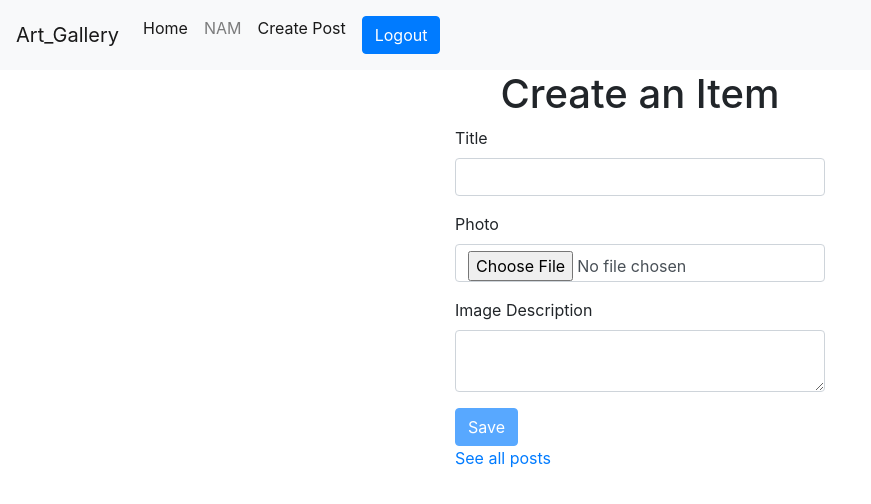
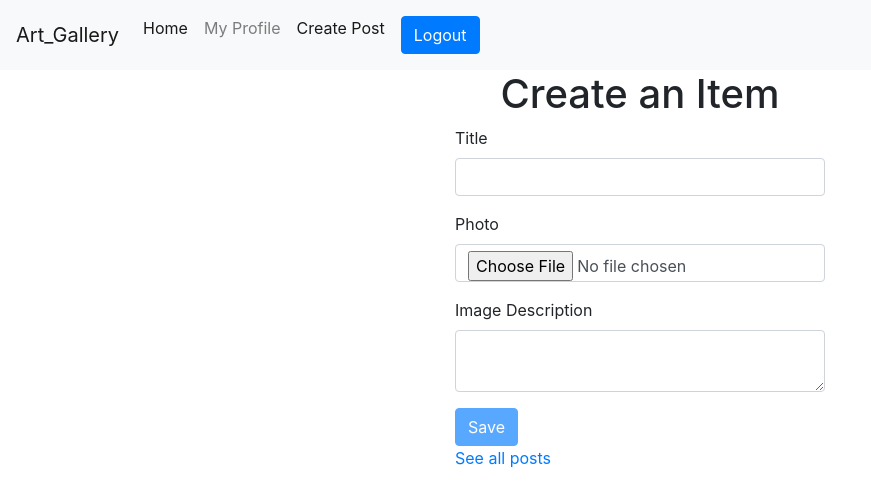
Before and after one commit to christianbiring1/Art_gallery_App, a React (Create React App) app: page /posts/new in a window 1280 px wide. Shown: the top 504 px of the page, without its empty margins (0-871 px from the left). Built offline with nearby package versions, Linux system fonts and the light colour scheme; no server answers; sample sign-in values are in the browser's storage.

Commit message:
Add the profile link

```diff
--- a/src/components/createItem.jsx
+++ b/src/components/createItem.jsx
@@ -47,11 +47,11 @@ class CreatePost extends Form {
       this.setState({ errors });
     }
   };
-  // Redirect uaser to home page is not logged In.
+  // Redirect uaser to log In page if not logged In.
   componentDidMount() {
     const isAuth = localStorage.getItem("token");
     if (!isAuth) {
-      this.props.history.push('/');
+      this.props.history.push('/sign_in');
     }
   }
 
--- a/src/components/navBar.jsx
+++ b/src/components/navBar.jsx
@@ -3,11 +3,6 @@ import React from 'react';
 import { NavLink, Link } from 'react-router-dom';
 
 const NavBar = ({ user }) => {
-  let handler = '';
-  if (user) {
-    const { email } = user;
-    handler = email.slice(0, 3).toUpperCase();
-  }
 
   return (
     <nav className="navbar navbar-expand-lg navbar-light bg-light">
@@ -35,7 +30,7 @@ const NavBar = ({ user }) => {
           {user && (
             <>
               <NavLink className="nav-item nav-link" to="/profile">
-                <span>{handler}</span>
+                <span>My Profile</span>
               </NavLink>
               <NavLink className="nav-item nav-link" to="/posts/new"> Create Post </NavLink>
               <NavLink className="nav-item nav-link" to="/log_out">
```
